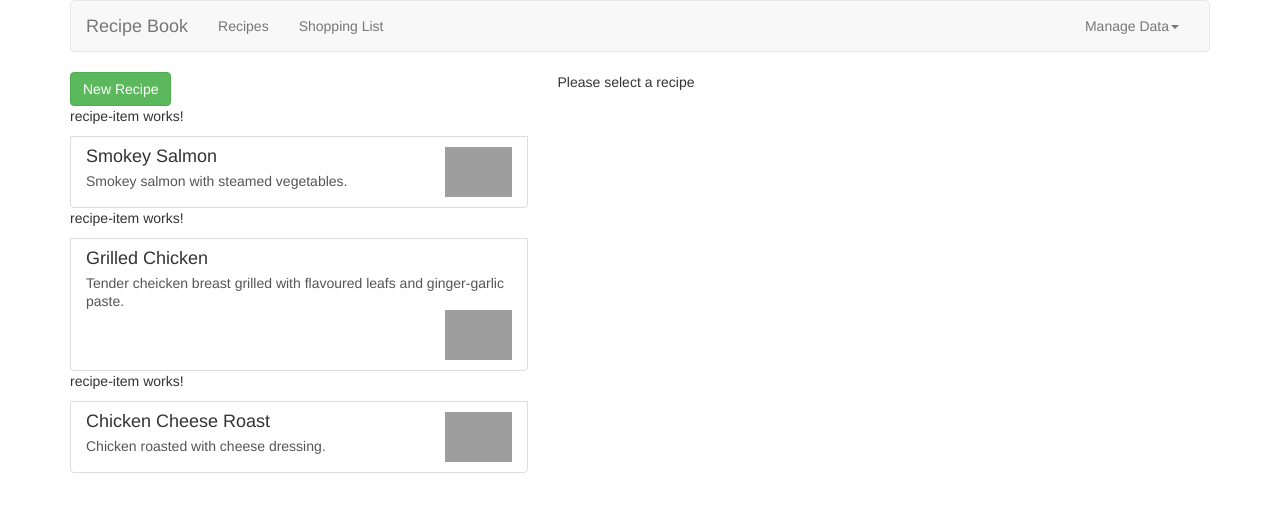
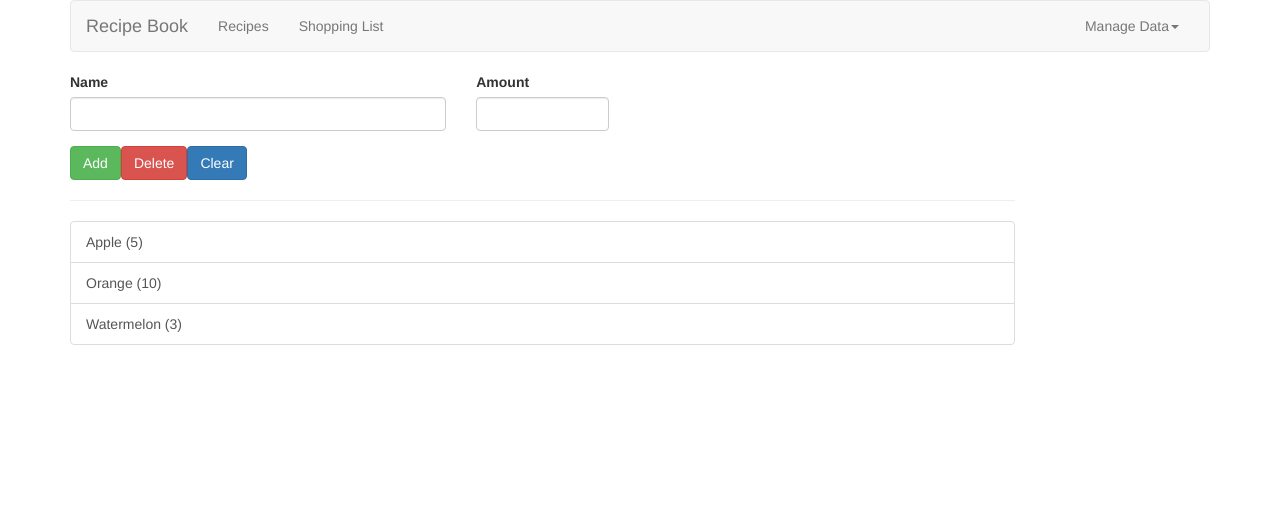
Before and after one commit to johnrobin80/angular-recipeshopping, an Angular app: page /shopping-list in a window 1280 px wide. Shown: the top 512 px of the page. Built offline with nearby package versions, Linux system fonts and the light colour scheme; grey boxes are pictures that could not be loaded.

Commit message:
Adding route

```diff
--- a/src/app/app-routing.module.ts
+++ b/src/app/app-routing.module.ts
@@ -1,10 +1,17 @@
 import { NgModule } from '@angular/core';
 import { RouterModule, Routes } from '@angular/router';
+import { RecipesComponent } from './recipes/recipes.component';
+import { ShoppingListComponent } from './shopping-list/shopping-list.component';
 
-const routes: Routes = [];
+const appRoutes: Routes = [
+  { path: '', redirectTo: '/recipes', pathMatch: 'full' },
+  { path: 'recipes', component: RecipesComponent },
+  { path: 'shopping-list', component: ShoppingListComponent },
+];
 
 @NgModule({
-  imports: [RouterModule.forRoot(routes)],
-  exports: [RouterModule]
+  //imports: [RouterModule.forRoot(routes, { useHash: true })],
+  imports: [RouterModule.forRoot(appRoutes)],
+  exports: [RouterModule],
 })
-export class AppRoutingModule { }
+export class AppRoutingModule {}
--- a/src/app/app.component.html
+++ b/src/app/app.component.html
@@ -4,8 +4,9 @@
     </p>
     <div class="row">
         <div class="col-md-12">
-      <app-recipes *ngIf="loadedFeature === 'recipe'"></app-recipes>
-      <app-shopping-list *ngIf="loadedFeature !== 'recipe'"></app-shopping-list>
+            <!-- <app-recipes *ngIf="loadedFeature === 'recipe'"></app-recipes>
+      <app-shopping-list *ngIf="loadedFeature !== 'recipe'"></app-shopping-list> -->
+            <router-outlet></router-outlet>
         </div>
     </div>
 </div>
--- a/src/app/app.module.ts
+++ b/src/app/app.module.ts
@@ -12,6 +12,7 @@ import { ShoppingListComponent } from './shopping-list/shopping-list.component';
 import { ShoppingEditComponent } from './shopping-list/shopping-edit/shopping-edit.component';
 import { DropdownDirective } from './shared/dropdown.directive';
 import { ShoppingListService } from './shopping-list/shopping-list.service';
+import { AppRoutingModule } from './app-routing.module';
 
 @NgModule({
   declarations: [
@@ -25,7 +26,7 @@ import { ShoppingListService } from './shopping-list/shopping-list.service';
     ShoppingEditComponent,
     DropdownDirective,
   ],
-  imports: [BrowserModule, FormsModule],
+  imports: [BrowserModule, FormsModule, AppRoutingModule],
   providers: [ShoppingListService],
   bootstrap: [AppComponent],
 })
```
Lines whose indentation alone changed are shown as unchanged.
